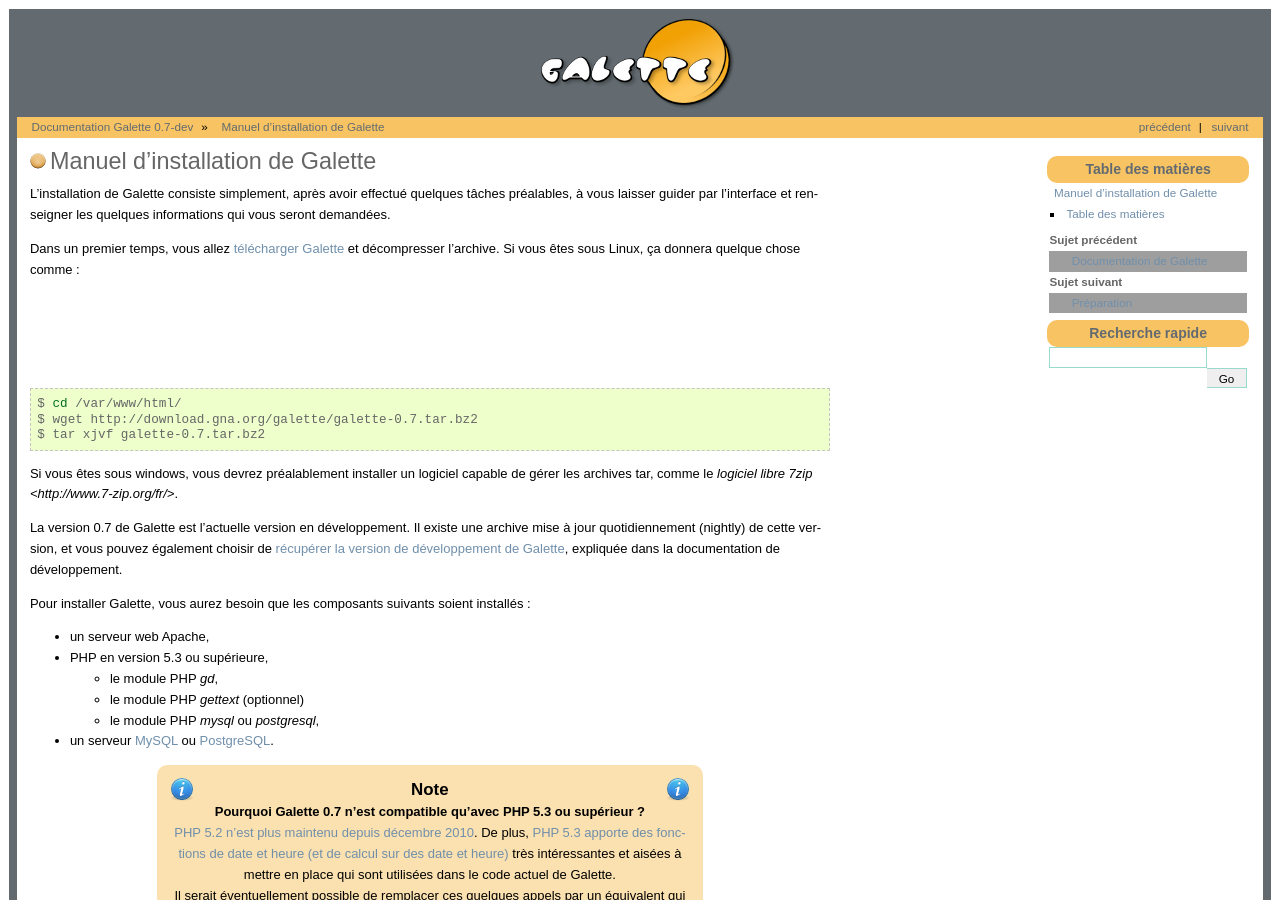
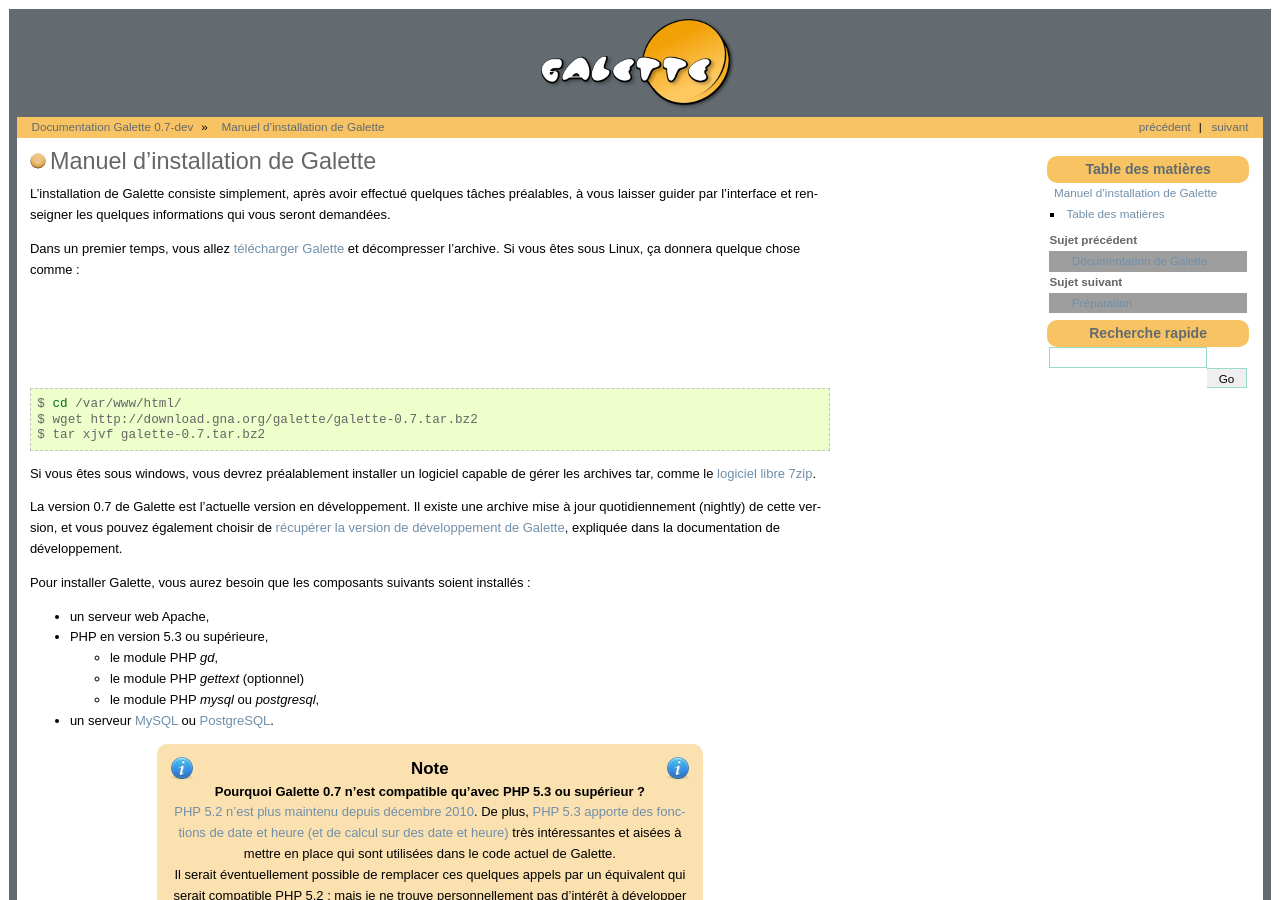
Before and after one commit to galette/galettedoc, a Sphinx documentation site: the page built from source/installation/index.rst, in a window 1280 px wide and 900 px high. Built offline with Sphinx 7.4.7, drawn with Linux system fonts in a browser that asks for light colours; some of the changed lines change nothing that is shown; grey boxes are pictures that could not be loaded.

Commit message:
Correction du lien 7zip

```diff
--- a/source/installation/index.rst
+++ b/source/installation/index.rst
@@ -14,7 +14,7 @@
    $ wget http://download.gna.org/galette/galette-0.7.tar.bz2
    $ tar xjvf galette-0.7.tar.bz2
 
-Si vous êtes sous windows, vous devrez préalablement installer un logiciel capable de gérer les archives tar, comme le `logiciel libre 7zip <http://www.7-zip.org/fr/>`.
+Si vous êtes sous windows, vous devrez préalablement installer un logiciel capable de gérer les archives tar, comme le `logiciel libre 7zip <http://www.spiroo.be/7zip/>`_.
 
 La version 0.7 de Galette est l'actuelle version en développement. Il existe une archive mise à jour quotidiennement (nightly) de cette version, et vous pouvez également choisir de  :doc:`récupérer la version de développement de Galette <../development/svn>`, expliquée dans la documentation de développement.
 
```
